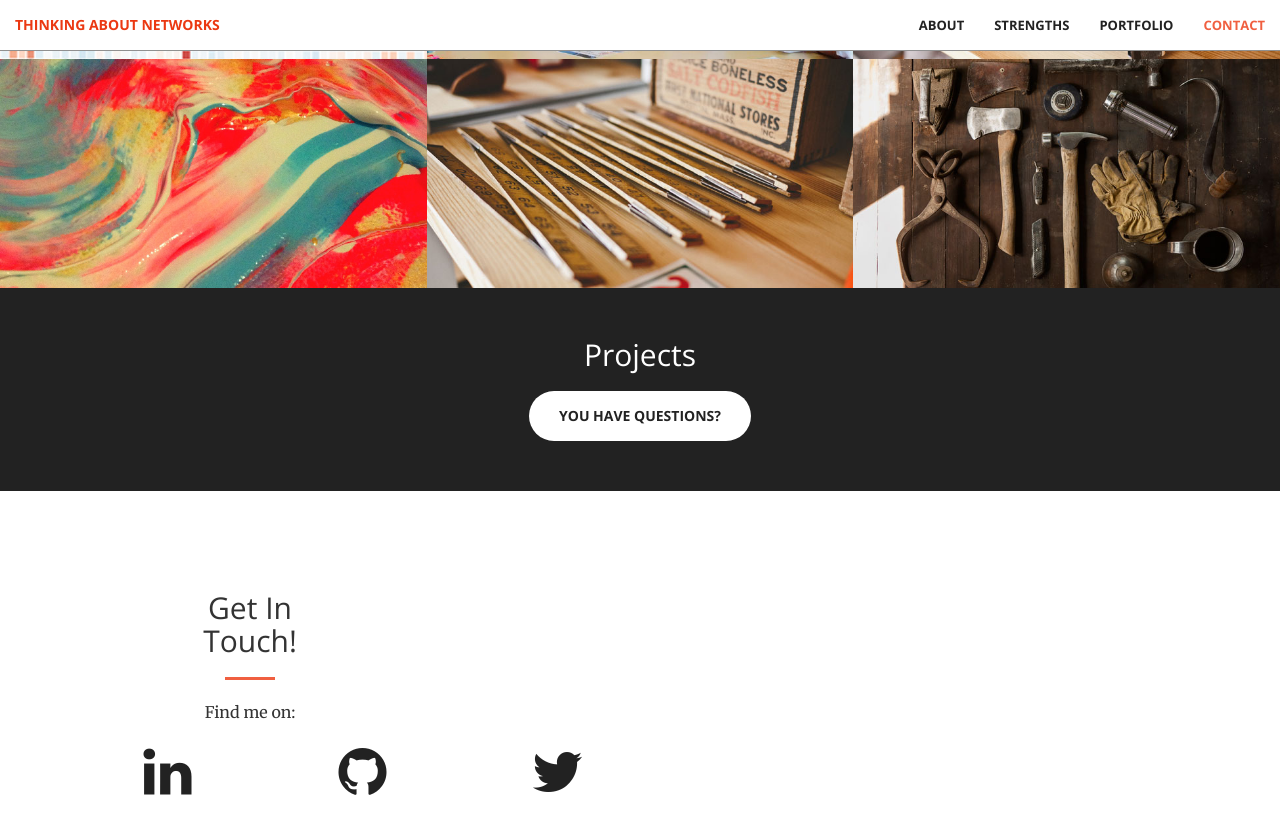
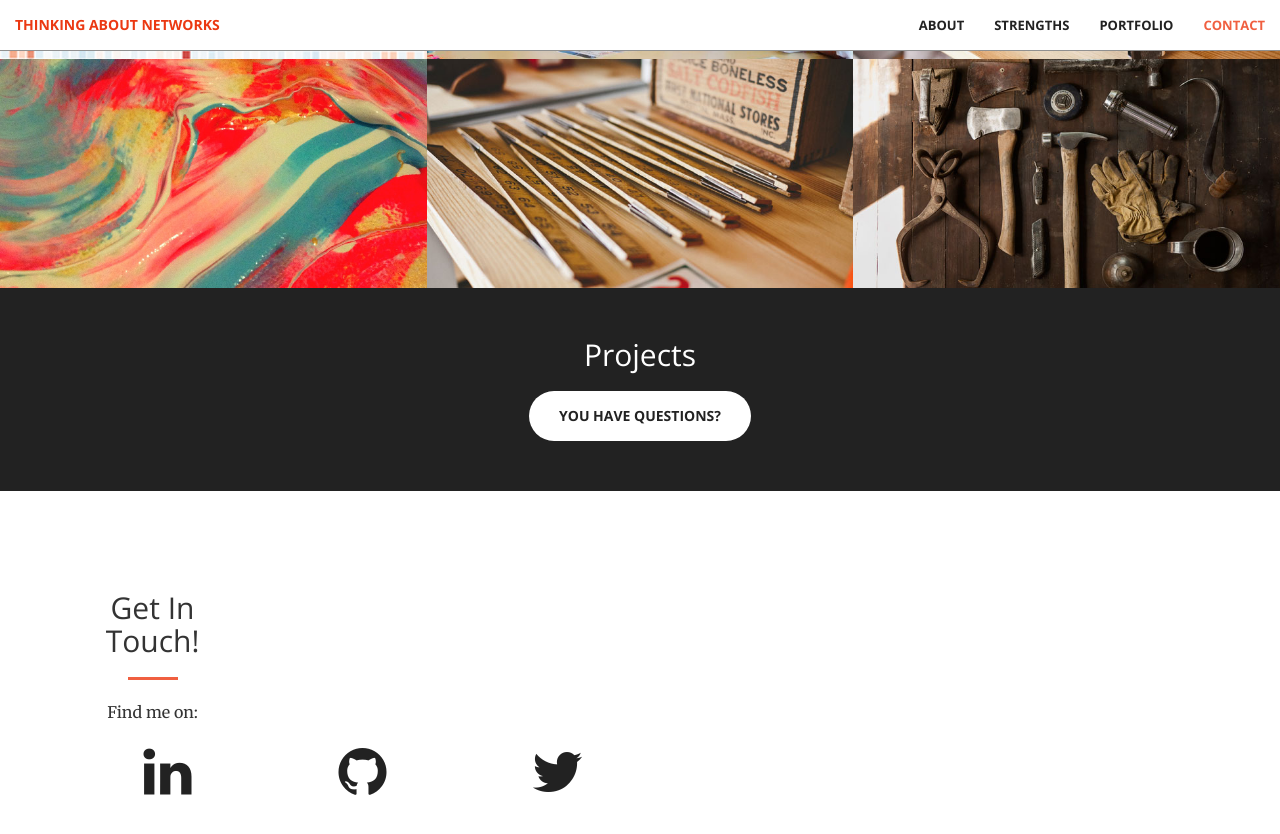
Before and after one commit to jvs--/jvs--.github.io, a Jekyll site: the page built from index.html, in a window 1280 px wide and 900 px high, scrolled down 2362 px. Shown: the top 834 px of the window. Built offline with Jekyll 4.4.1, drawn with Linux system fonts in a browser that asks for light colours.

```diff
--- a/_includes/contact.html
+++ b/_includes/contact.html
@@ -1,7 +1,7 @@
 <section id="contact">
     <div class="container">
         <div class="row">
-            <div class="col-lg-2 col-lg-offset-1 text-center">
+            <div class="col-lg-2 text-center">
                 <h2 class="section-heading">Get In Touch!</h2>
                 <hr class="primary">
                 <p>Find me on:</p>
```
